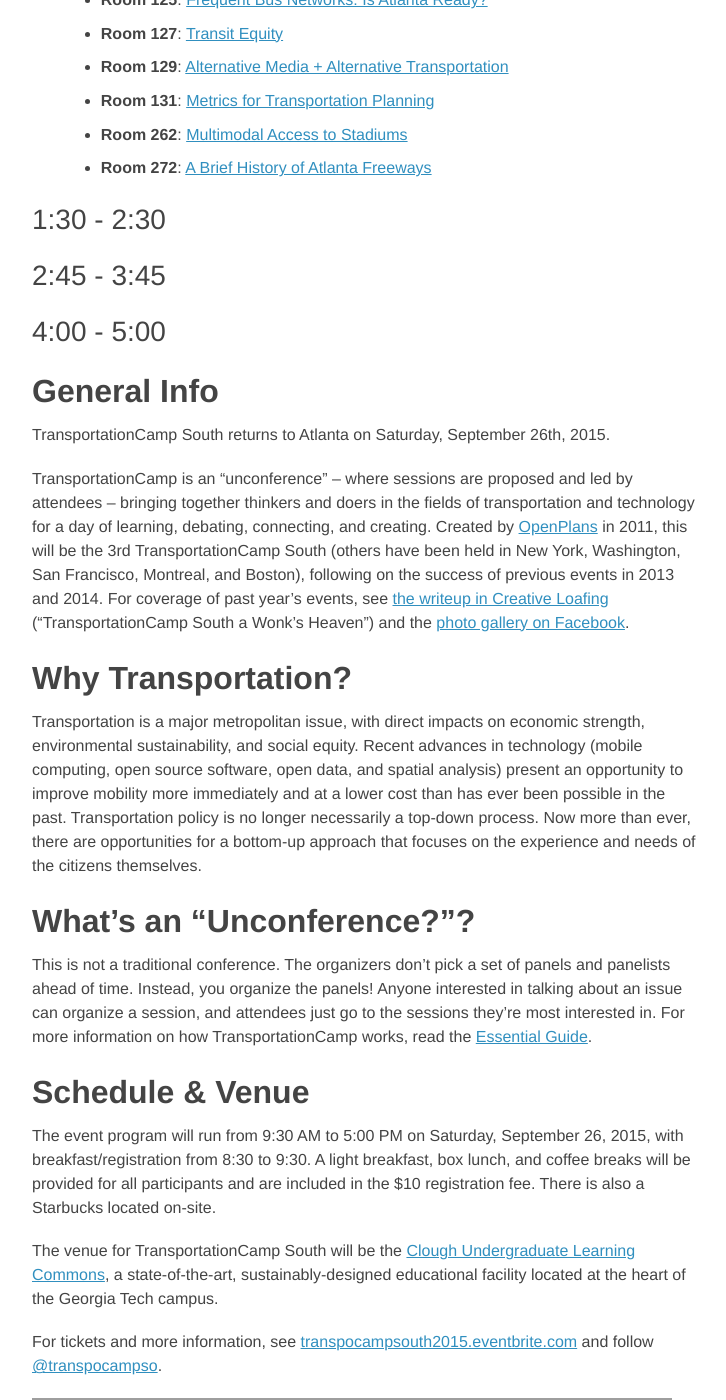
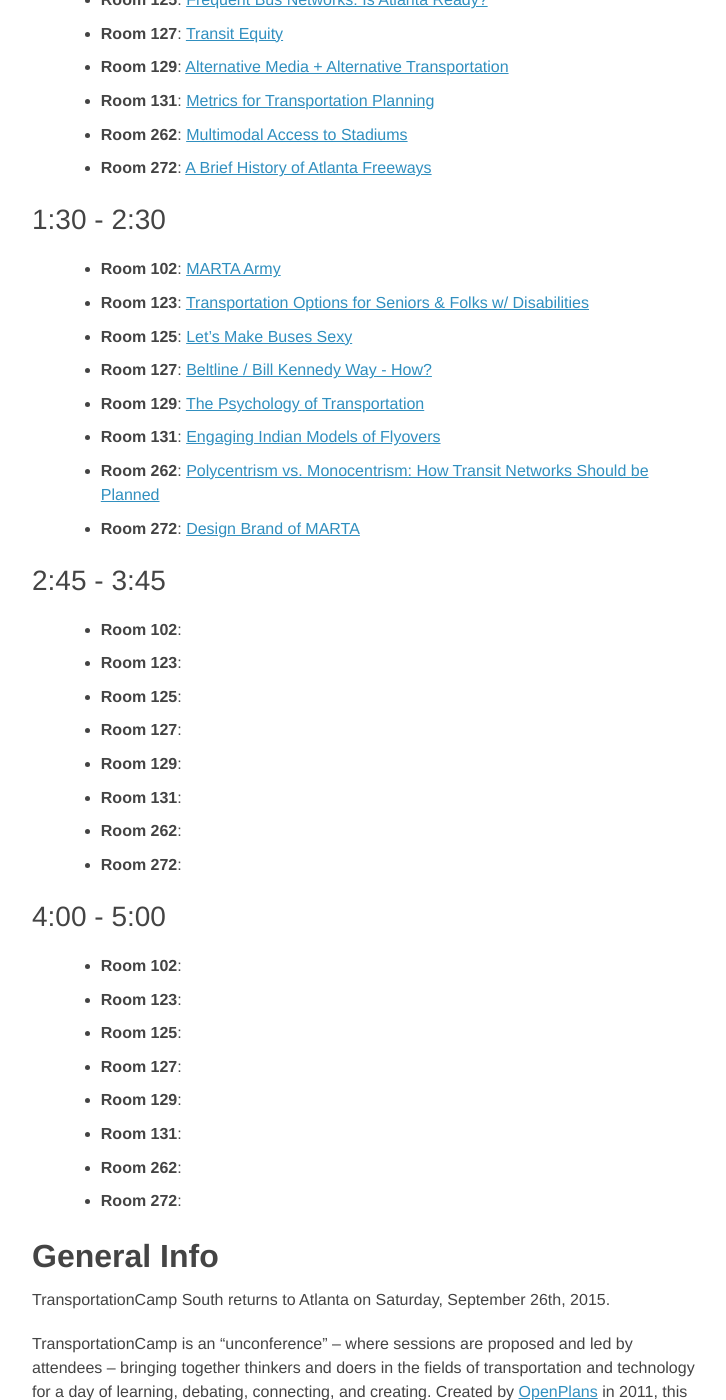
Before and after one commit to transpocamp/transportationcamp.org, a Jekyll site: the page built from events/south-2015/index.markdown, in a window 1280 px wide and 1400 px high, scrolled down 538 px. Shown: the whole window, without its empty margins (272-998 px from the left). Built offline with Jekyll 4.4.1, drawn with Linux system fonts in a browser that asks for light colours; nearby versions of some CDN libraries; Markdown is read by kramdown in place of the engine named in the settings; grey boxes are pictures that could not be loaded.

Commit message:
TC-South live schedule

```diff
--- a/events/south-2015/index.markdown
+++ b/events/south-2015/index.markdown
@@ -24,11 +24,36 @@
 
 #### 1:30 - 2:30
 
+* **Room 102**: [MARTA Army](https://tcs2015.hackpad.com/MARTA-Army-KRJ83ZHYzrw)
+* **Room 123**: [Transportation Options for Seniors & Folks w/ Disabilities](https://tcs2015.hackpad.com/Transportation-Options-for-Seniors-Folks-w-Disabilities-gm28vvbNNzQ)
+* **Room 125**: [Let's Make Buses Sexy](https://tcs2015.hackpad.com/Lets-Make-Buses-Sexy-FjnaNp0WW6x)
+* **Room 127**: [Beltline / Bill Kennedy Way - How?](https://tcs2015.hackpad.com/Beltline-Bill-Kennedy-Way-How-aZuOCBNNgHo)
+* **Room 129**: [The Psychology of Transportation](https://tcs2015.hackpad.com/The-Psychology-of-Transportation-rgx0TsmXf92)
+* **Room 131**: [Engaging Indian Models of Flyovers](https://tcs2015.hackpad.com/Engaging-Indian-Models-of-Flyovers-CJBPLgdStG0)
+* **Room 262**: [Polycentrism vs. Monocentrism: How Transit Networks Should be Planned](https://tcs2015.hackpad.com/Polycentrism-vs.-Monocentrism-How-Transit-Networks-Should-be-Planned-pHPzQ9bzEsw)
+* **Room 272**: [Design Brand of MARTA](https://tcs2015.hackpad.com/Design-Brand-of-MARTA-Qicssgdnkc2)
+
 #### 2:45 - 3:45
+
+* **Room 102**: []()
+* **Room 123**: []()
+* **Room 125**: []()
+* **Room 127**: []()
+* **Room 129**: []()
+* **Room 131**: []()
+* **Room 262**: []()
+* **Room 272**: []()
 
 #### 4:00 - 5:00
 
-
+* **Room 102**: []()
+* **Room 123**: []()
+* **Room 125**: []()
+* **Room 127**: []()
+* **Room 129**: []()
+* **Room 131**: []()
+* **Room 262**: []()
+* **Room 272**: []()
 
 
 ## General Info
```
